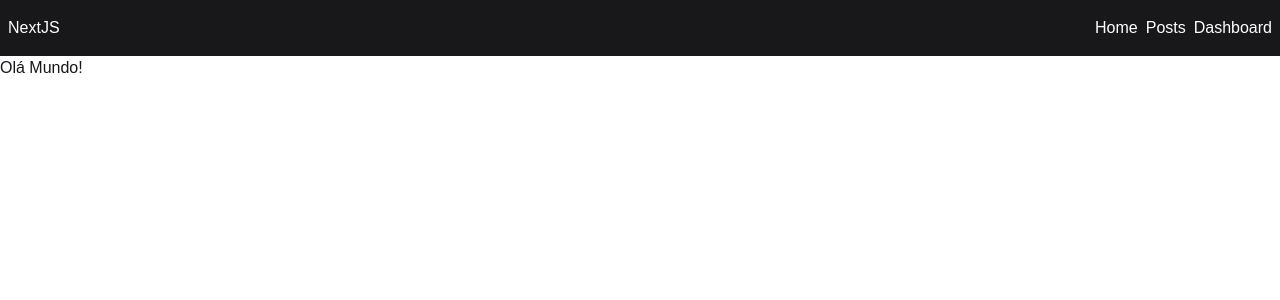
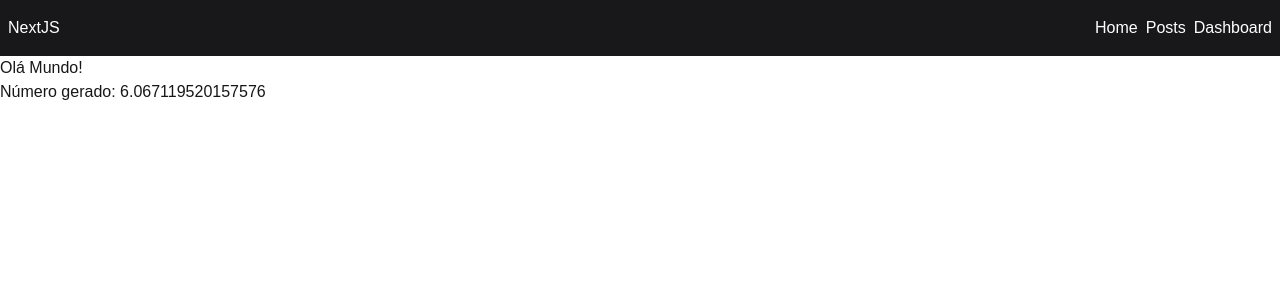
Before and after one commit to noname697/aprendendo-next.js, a Next.js app: page / in a window 1280 px wide. Shown: the top 300 px of the page. Built offline with nearby package versions, Linux system fonts and the light colour scheme.

Commit message:
Revalidate e cache

```diff
--- a/src/app/page.tsx
+++ b/src/app/page.tsx
@@ -19,10 +19,14 @@ export const metadata: Metadata = {
   },
 };
 
+export const revalidate = 60;
+
 const Home = () => {
+  const ramdom = Math.random() * 10;
   return (
     <div>
       <h1>Olá Mundo!</h1>
+      <h2>Número gerado: {ramdom}</h2>
     </div>
   );
 };
--- a/src/app/posts/page.tsx
+++ b/src/app/posts/page.tsx
@@ -13,8 +13,14 @@ interface Response {
 //Server Components
 
 // Componente são renderizados pelo lado do servidor, o que me permite fazer requisições direto no corpo do componente
+
+export const revalidate = 60;
+
 const PostsPage = async () => {
-  const response = await fetch("https://dummyjson.com/posts");
+  const response = await fetch("https://dummyjson.com/posts", {
+    cache: "force-cache",
+    next: { revalidate: 60 },
+  });
   const data: Response = await response.json();
 
   const handleFetchPosts = async () => {
```
